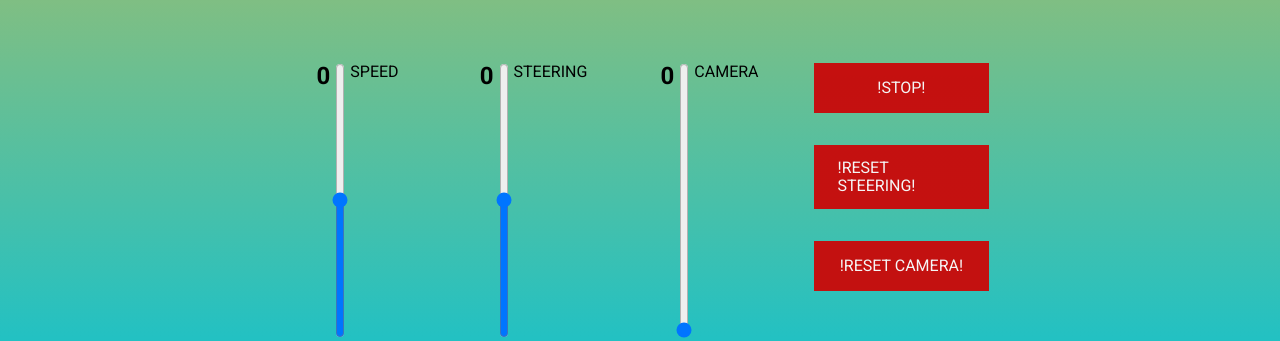
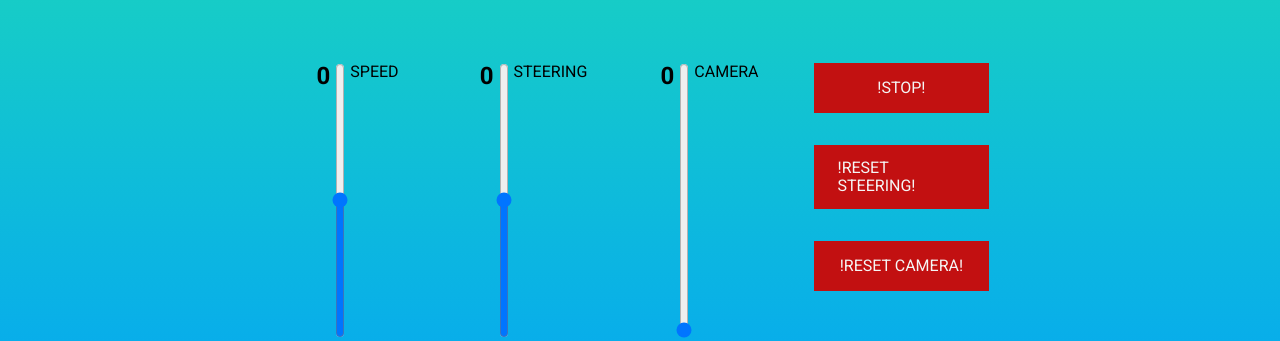
Before and after one commit to MarcoMattiuz/rotas_stage, a PHP site: page / in a window 1280 px wide. Shown: the part 459-800 px from the top of the page. Run offline with PHP 8.4, Linux system fonts and the light colour scheme.

Commit message:
better graphics

```diff
--- a/mqtt_app/web/style.css
+++ b/mqtt_app/web/style.css
@@ -19,8 +19,8 @@
 
 html,
 body {
-    background: rgb(34, 193, 195);
-    background: linear-gradient(0deg, rgba(34, 193, 195, 1) 0%, rgba(253, 187, 45, 1) 100%);
+    background-color: #08aeea;
+    background-image: linear-gradient(0deg, #08aeea 0%, #2af598 100%);
 
     width: 100vw;
     height: 100vh;
```
